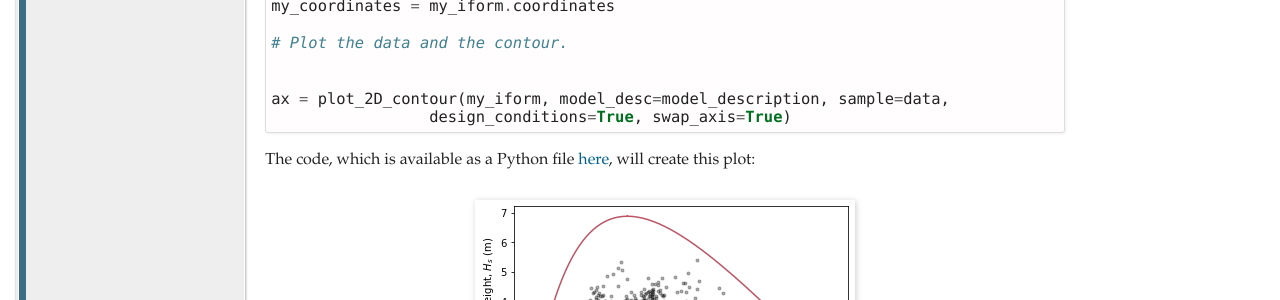
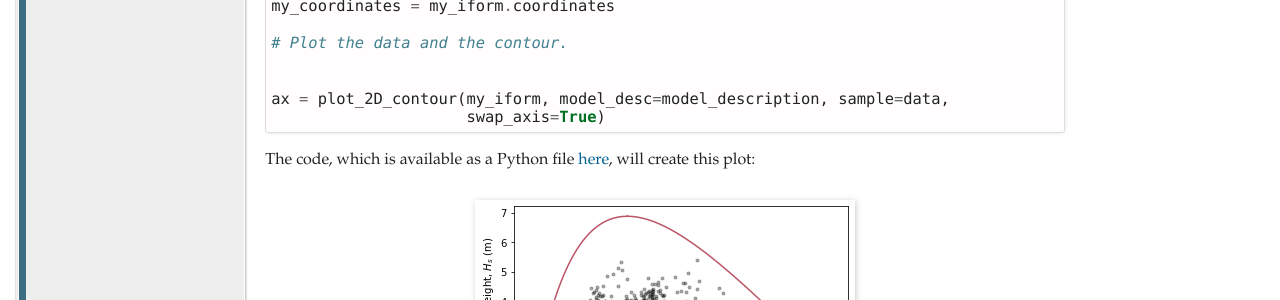
Before and after one commit to virocon-organization/virocon, a Sphinx documentation site: the page built from docs/example.rst, in a window 1280 px wide. Shown: the part 801-1101 px from the top of the page. Built offline with Sphinx 7.4.7, drawn with Linux system fonts in a browser that asks for light colours.

Commit message:
docs: examples

```diff
--- a/docs/example.rst
+++ b/docs/example.rst
@@ -44,7 +44,7 @@ Haselsteiner et al. (2020) ::
 
 
     ax = plot_2D_contour(my_iform, model_desc=model_description, sample=data,
-                     design_conditions=True, swap_axis=True)
+                         swap_axis=True)
 
 The code, which is available as a Python file here_, will create this plot:
 
```
